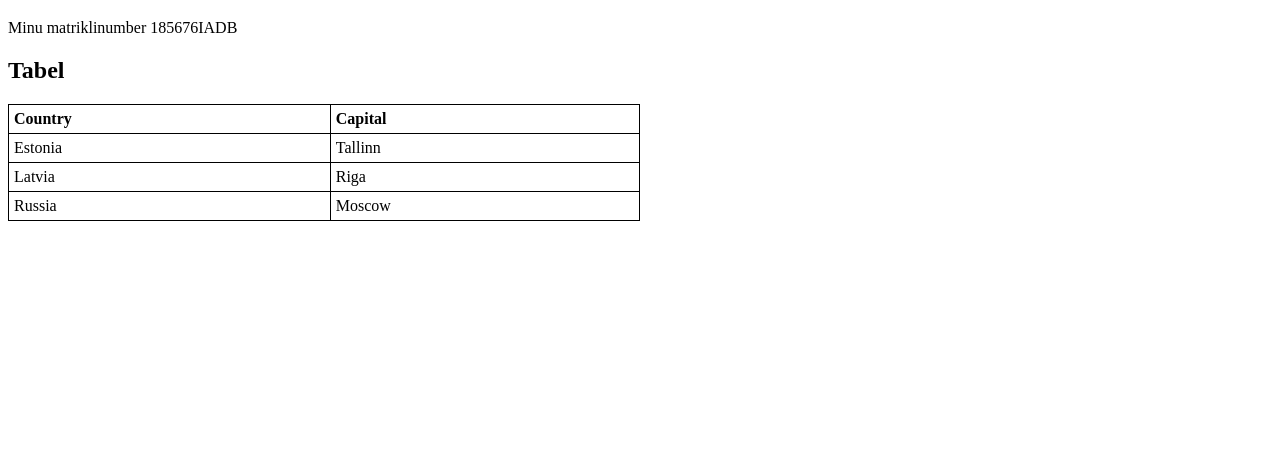
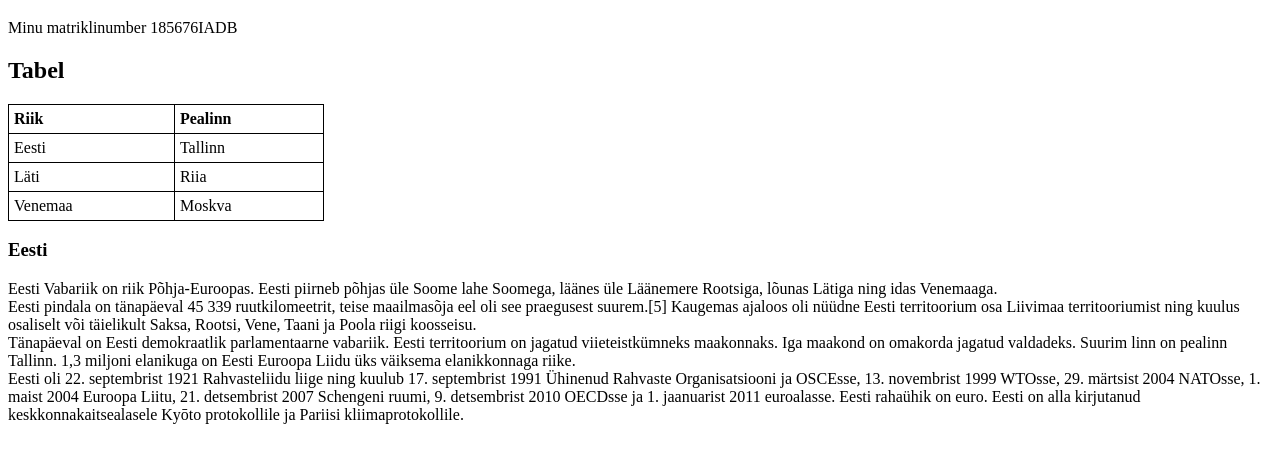
Before and after one commit to Rasmus10/Rasmus10.github.io, a plain HTML site: page index.html in a window 1280 px wide. Shown: the part 61-524 px from the top of the page. Drawn offline with Linux system fonts and the light colour scheme.

Commit message:
Update index.html

```diff
--- a/index.html
+++ b/index.html
@@ -20,23 +20,31 @@ th {
 <h1>Kontrolltöö</h1>
   <p>Minu matriklinumber 185676IADB</p>
 <h2>Tabel</h2>
-<table style="width:50%">
+<table style="width:25%">
     <tr>
-      <th>Country</th>
-      <th>Capital</th>
+      <th>Riik</th>
+      <th>Pealinn</th>
   </tr>
   <tr>
-    <td>Estonia</td>
+    <td>Eesti</td>
     <td>Tallinn</td>
   </tr>
   <tr>
-    <td>Latvia</td>
-    <td>Riga</td>
+    <td>Läti</td>
+    <td>Riia</td>
   </tr>
    <tr>
-    <td>Russia</td>
-    <td>Moscow</td>
+    <td>Venemaa</td>
+    <td>Moskva</td>
   </tr>
 </table>
+<h3>Eesti</h3>
+  <p>Eesti Vabariik on riik Põhja-Euroopas. Eesti piirneb põhjas üle Soome lahe Soomega, läänes üle Läänemere Rootsiga, lõunas Lätiga ning idas Venemaaga.<br>
+
+Eesti pindala on tänapäeval 45 339 ruutkilomeetrit, teise maailmasõja eel oli see praegusest suurem.[5] Kaugemas ajaloos oli nüüdne Eesti territoorium osa Liivimaa territooriumist ning kuulus osaliselt või täielikult Saksa, Rootsi, Vene, Taani ja Poola riigi koosseisu.<br>
+
+Tänapäeval on Eesti demokraatlik parlamentaarne vabariik. Eesti territoorium on jagatud viieteistkümneks maakonnaks. Iga maakond on omakorda jagatud valdadeks. Suurim linn on pealinn Tallinn. 1,3 miljoni elanikuga on Eesti Euroopa Liidu üks väiksema elanikkonnaga riike.<br>
+
+Eesti oli 22. septembrist 1921 Rahvasteliidu liige ning kuulub 17. septembrist 1991 Ühinenud Rahvaste Organisatsiooni ja OSCEsse, 13. novembrist 1999 WTOsse, 29. märtsist 2004 NATOsse, 1. maist 2004 Euroopa Liitu, 21. detsembrist 2007 Schengeni ruumi, 9. detsembrist 2010 OECDsse ja 1. jaanuarist 2011 euroalasse. Eesti rahaühik on euro. Eesti on alla kirjutanud keskkonnakaitsealasele Kyōto protokollile ja Pariisi kliimaprotokollile.</p>
 </body>
 </html>
```
